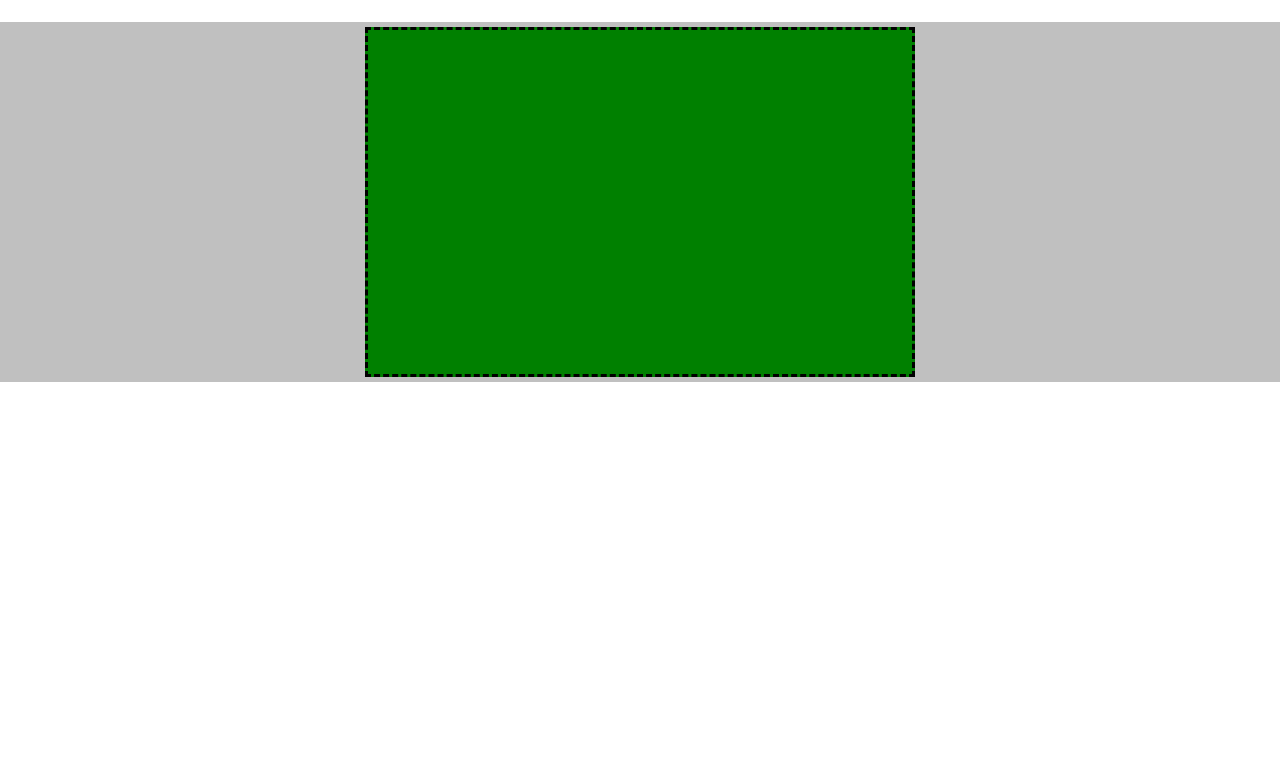
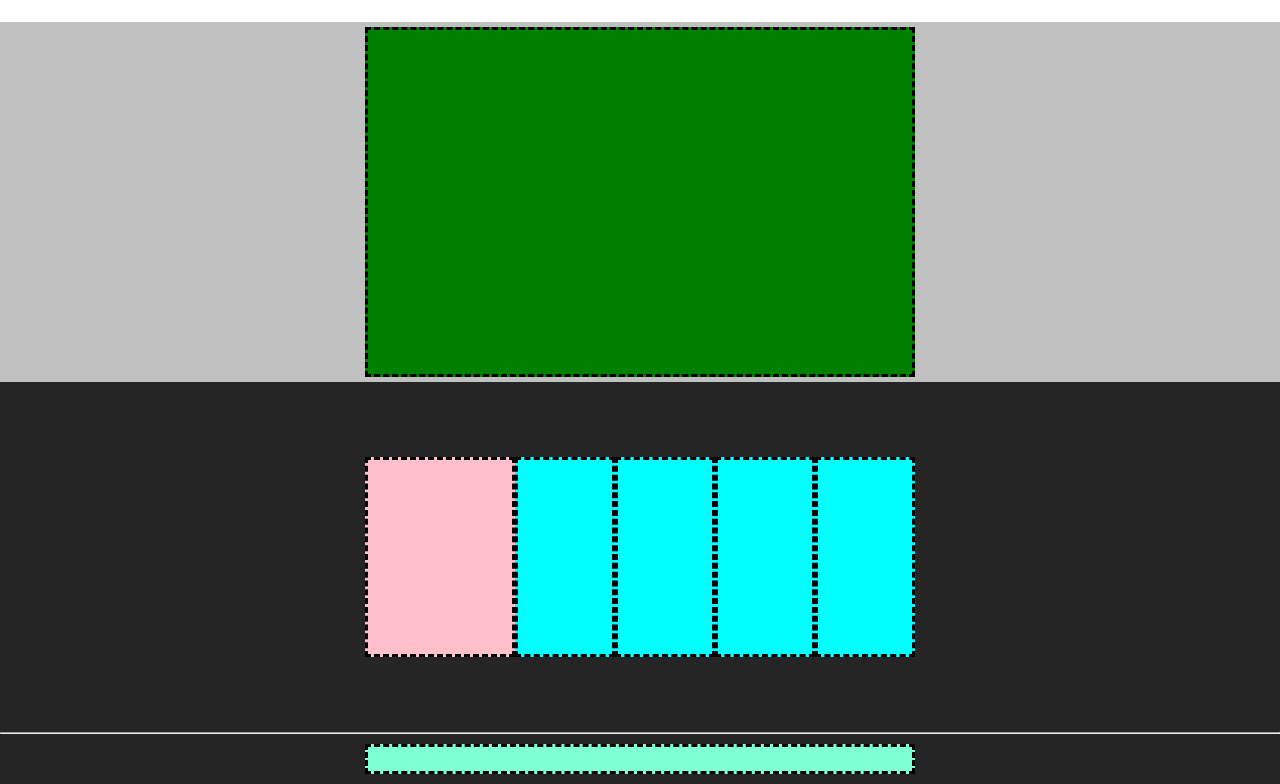
Before and after one commit to stefanopaesano/htmlcss-struttura-discord, a plain HTML site: page index.html in a window 1280 px wide. Shown: the part 1028-1812 px from the top of the page. Before the commit the page ends 1410 px from the top, so only its background shows below. Drawn offline with Linux system fonts and the light colour scheme.

Commit message:
fine esercizio

```diff
--- a/index.html
+++ b/index.html
@@ -20,7 +20,7 @@
                 <div id="sezione">login
                 </div>
 
-                </div>
+
             </div>
 
         </div>
@@ -61,12 +61,39 @@
 
             </section>
         </div>
+        <div class="main-main-conteiner-5">
+            <section id="rosa">
+
+            </section>
+
+            <section id="chiaro">
+
+            </section>
+            <section id="chiaro">
+
+            </section>
+            <section id="chiaro">
+
+            </section>
+            <section id="chiaro">
+
+            </section>
+
+        </div>
+
 
 
 
     </main>
+    <hr>
 
     <footer>
+        <div class="main-main-conteiner-6">
+            <section id="yellow-line">
+
+            </section>
+        </div>
+
 
     </footer>
 
--- a/style.css
+++ b/style.css
@@ -12,8 +12,7 @@ html{
 
 
 }
-.debug .header-main-container,
-.debug .footer-main-container{
+.debug .header-main-container{
     background-color: aqua;
     min-height: 50px;
     display: flex;
@@ -45,8 +44,8 @@ html{
 
 section{
     background-color: aqua;
-    width: 400px;
-    height: 200px;
+    width: 550px;
+    height: 30px;
     border-style: dashed;
 
 }
@@ -94,3 +93,40 @@ section{
     margin-bottom: 5px;
 
 }
+.main-main-conteiner-5{
+    background-color:rgb(37, 37, 37);
+    min-height: 350px;
+    display: flex;
+    align-items: center;
+    justify-content: center;
+}
+#rosa{
+    background-color:pink;
+    width: 150px ;
+    height: 200px;
+    margin-top: 5px;
+    margin-bottom: 5px;
+}
+#chiaro{
+    background-color:aqua;
+    width: 100px ;
+    height: 200px;
+    margin-top: 5px;
+    margin-bottom: 5px;
+
+}
+.main-main-conteiner-6{
+    background-color:rgb(37, 37, 37);
+    min-height: 10px;
+    display: flex;
+    align-items: center;
+    justify-content: center;
+
+}
+#yellow-line{
+    background-color: aquamarine;
+    min-width: 50px;
+    margin-top: 10px;
+    margin-bottom: 10px;
+
+}
```
